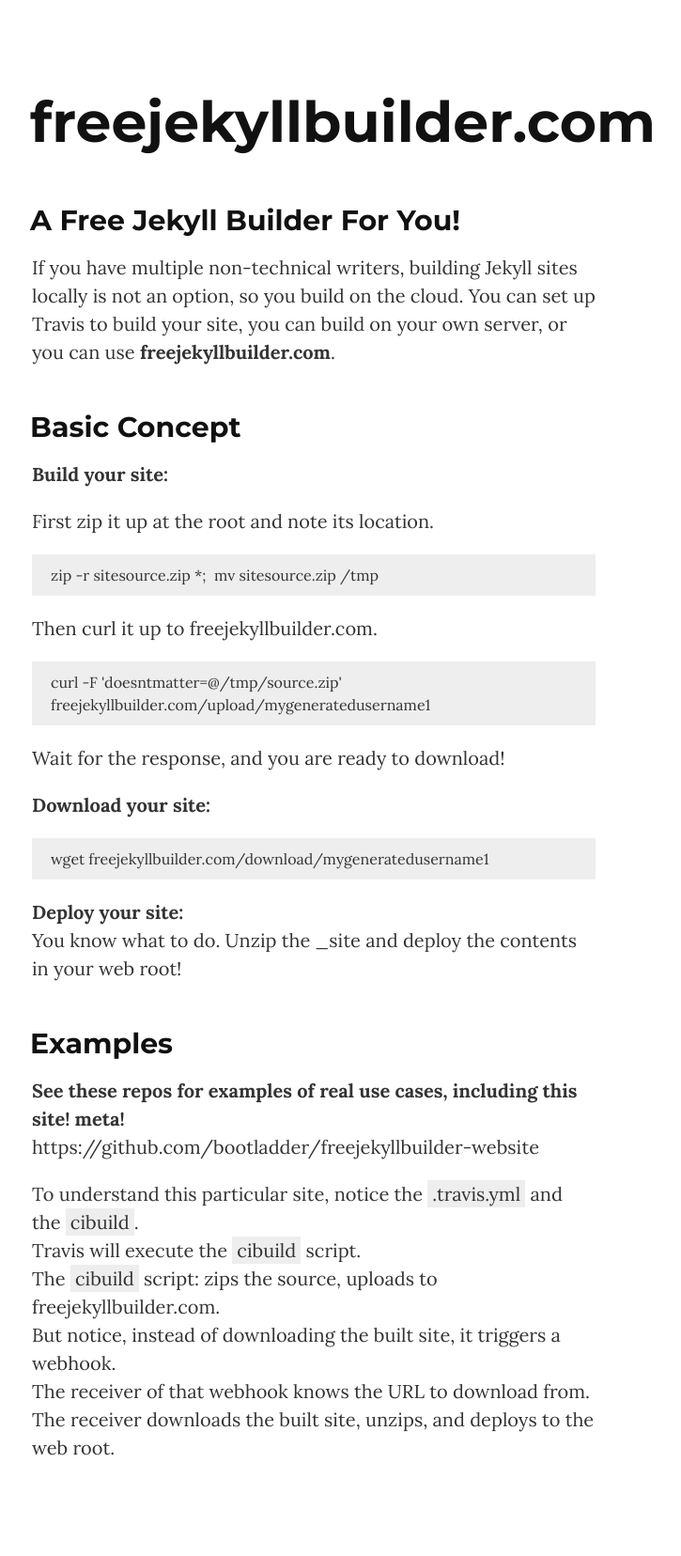
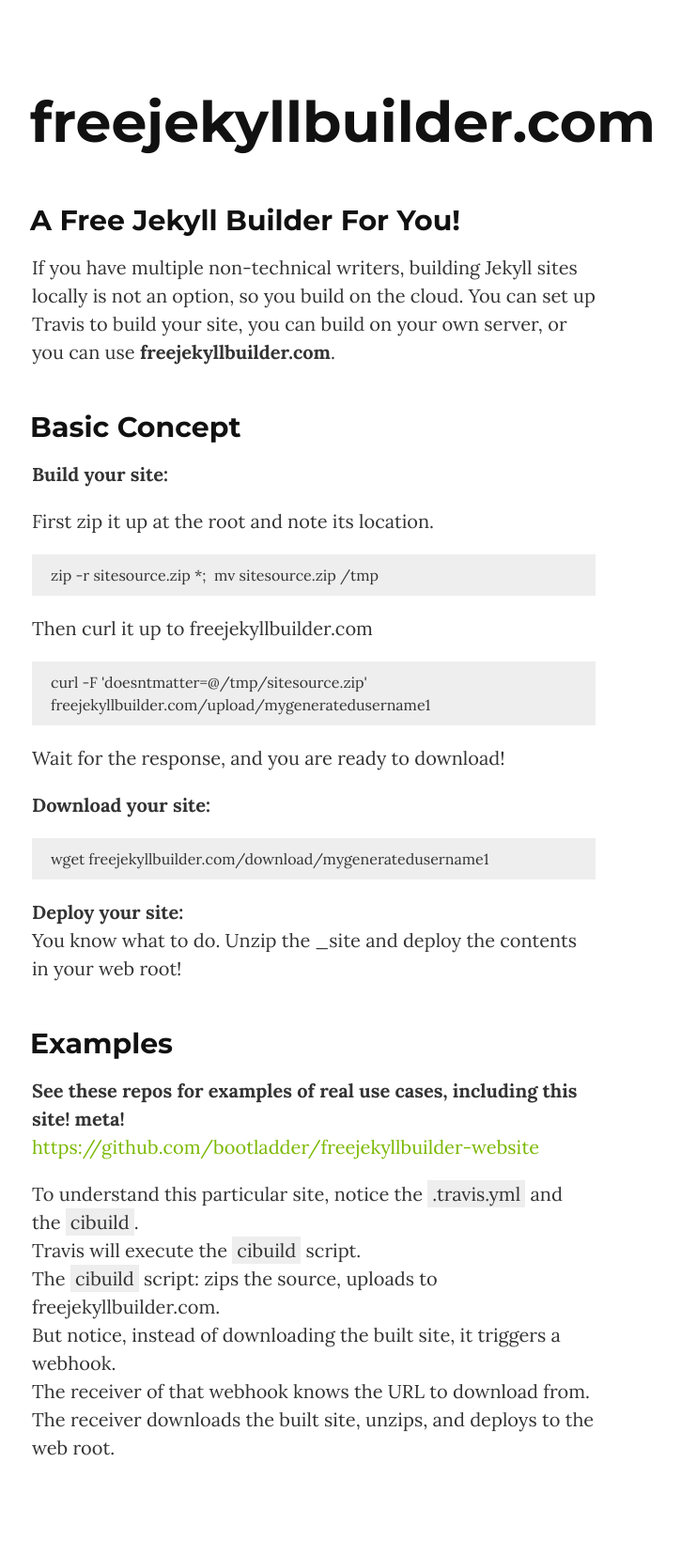
Before and after one commit to bootladder/freejekyllbuilder-website, a Jekyll site: the page built from index.html, in a window 1280 px wide. Shown: the whole page at 94% size, without its empty margins (306-1031 px from the left). Built offline with Jekyll 4.4.1, drawn with Linux system fonts in a browser that asks for light colours.

Commit message:
typo and linked the link

````diff
--- a/_data/content.yml
+++ b/_data/content.yml
@@ -10,9 +10,9 @@
     ```
     zip -r sitesource.zip *;  mv sitesource.zip /tmp
     ```
-    Then curl it up to freejekyllbuilder.com.
+    Then curl it up to freejekyllbuilder.com
     ```
-    curl -F 'doesntmatter=@/tmp/source.zip' freejekyllbuilder.com/upload/mygeneratedusername1
+    curl -F 'doesntmatter=@/tmp/sitesource.zip' freejekyllbuilder.com/upload/mygeneratedusername1
     ```
     Wait for the response, and you are ready to download!
 
@@ -26,7 +26,7 @@
 - section: Examples
   text: |
     **See these repos for examples of real use cases, including this site!  meta!**
-    https://github.com/bootladder/freejekyllbuilder-website
+    <https://github.com/bootladder/freejekyllbuilder-website>
 
     To understand this particular site, notice the `.travis.yml` and the `cibuild`.
     Travis will execute the `cibuild` script.
````
